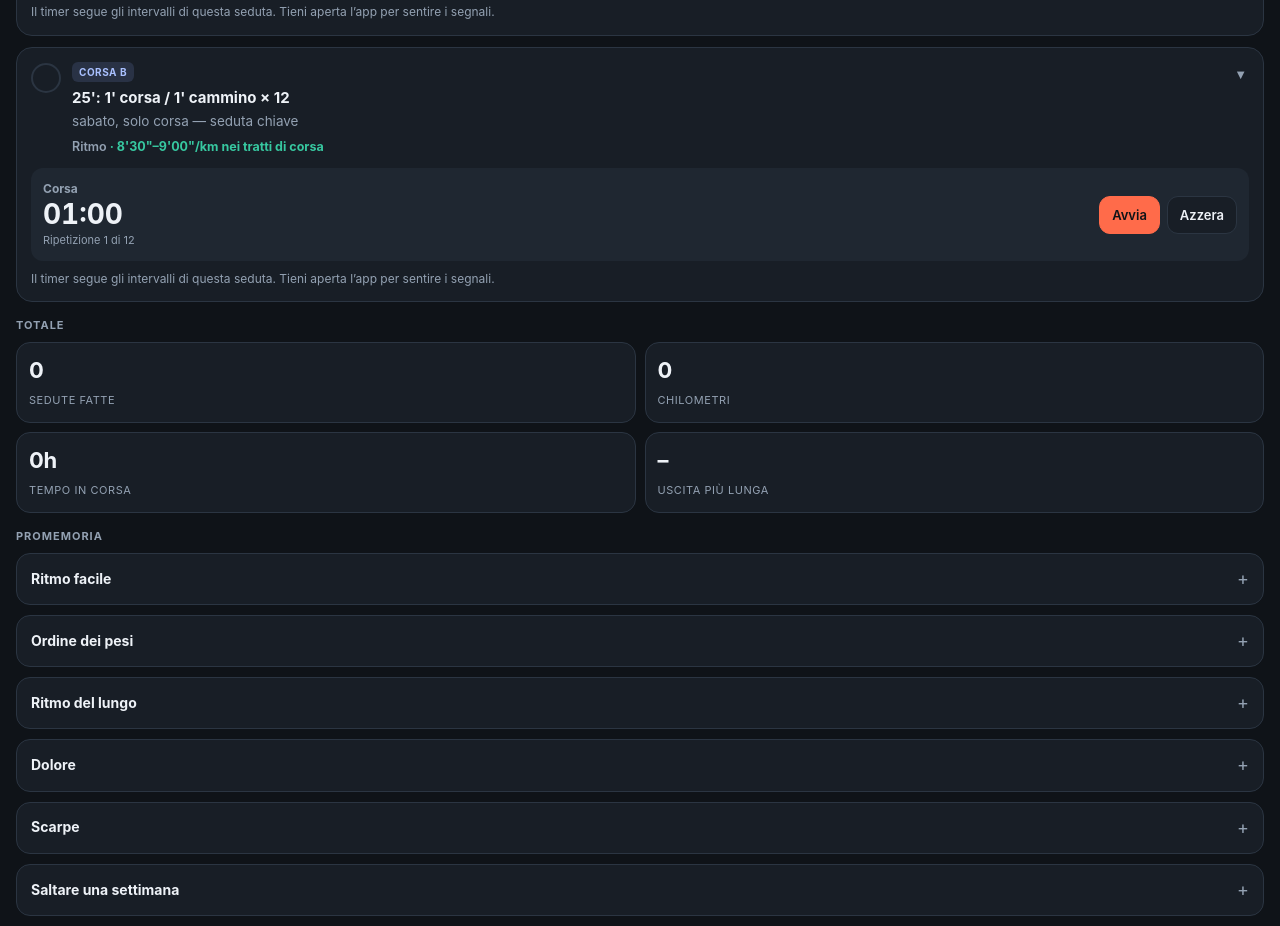
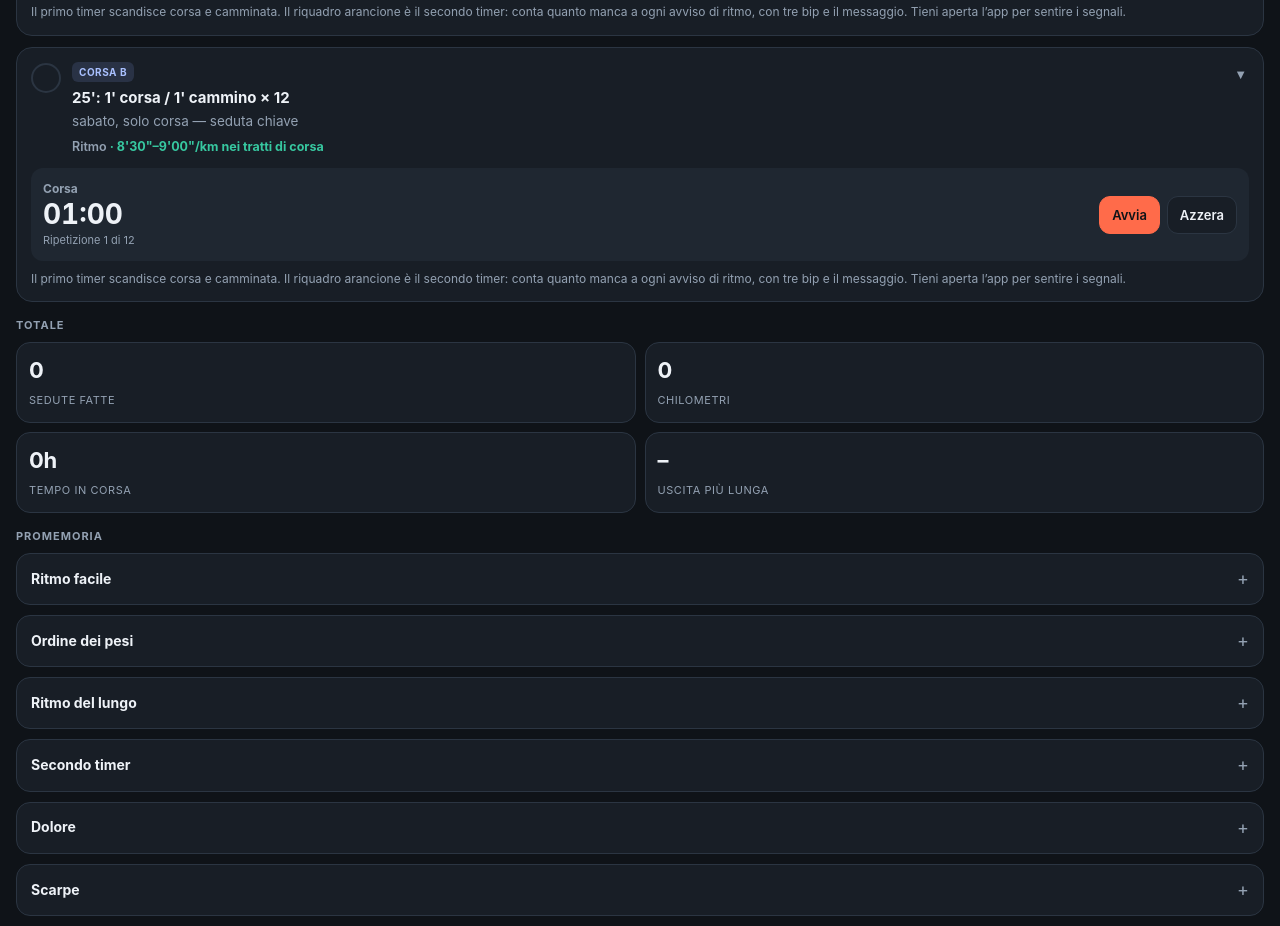
Before and after one commit to silviabooks/run-plan-10k, a plain HTML site: page index.html in a window 1280 px wide. Shown: the part 445-1371 px from the top of the page. Drawn offline with Linux system fonts and the light colour scheme.

Commit message:
Update README and implement interval timer alerts; increment cache version to v5

```diff
--- a/index.html
+++ b/index.html
@@ -111,6 +111,13 @@
   .timer-progress{font-size:11px;color:var(--dim);margin-top:3px}
   .timer-controls{display:flex;gap:7px;flex-wrap:wrap;justify-content:flex-end}
   .timer-controls .btn{flex:0 1 auto;min-width:0;padding:10px 12px}
+  .timer-alerts{margin-top:9px;padding:10px 12px;background:rgba(255,138,76,.07);border:1px solid rgba(255,138,76,.22);border-radius:11px}
+  .al-title{font-size:10.5px;letter-spacing:.07em;text-transform:uppercase;color:var(--dim);font-weight:700;margin-bottom:6px}
+  .al{display:flex;gap:9px;align-items:baseline;font-size:12.5px;line-height:1.4;padding:3px 0}
+  .al-t{font-variant-numeric:tabular-nums;font-weight:700;color:var(--accent2);min-width:44px}
+  .al-m{flex:1}
+  .al.fired .al-t{color:var(--dim)}
+  .al.fired .al-m{color:var(--dim);text-decoration:line-through;text-decoration-thickness:1px}
   @media(max-width:380px){
     .interval-timer{align-items:flex-start;flex-direction:column}
     .timer-controls{width:100%;justify-content:stretch}
@@ -204,6 +211,8 @@
       <br><br>
       <b>La settimana:</b> martedì corsa A (facile) + Giorno 1 · giovedì Giorno 2 · sabato corsa B (seduta chiave), da sola · domenica Giorno 3. Martedì corri quando preferisci, prima o dopo i pesi; il sabato è solo corsa.
       <br><br>
+      <b>Due timer.</b> Il primo scandisce corsa e camminata. Il secondo, nel riquadro arancione sotto, conta quanto manca a ogni cambio di ritmo previsto dalla seduta (per esempio «ultimi 3 km: alza a 6'50"»). Si avvia insieme al primo e suona tre volte quando è il momento.
+      <br><br>
       <b>Checkpoint settimana 6:</b> 45' continuo. <b>Settimana 12 (sabato):</b> test 5 km — sotto 30' sei in linea per l'ora. Con due sedute a settimana il volume conta più della velocità: il lavoro di qualità sta negli ultimi chilometri della corsa lunga.
     </div>
   </details>
@@ -231,60 +240,466 @@
 
 <script>
 const PLAN = [
- {w:1,b:1,s:[
-   {k:'A',p:'8\'30"–9\'00"/km nei tratti di corsa',t:'20\': 1\' corsa / 1\' cammino × 10',interval:{run:60,walk:60,repeats:10}},
-   {k:'B',p:'8\'30"–9\'00"/km nei tratti di corsa',t:'25\': 1\' corsa / 1\' cammino × 12',interval:{run:60,walk:60,repeats:12}}]},
- {w:2,b:1,s:[
-   {k:'A',p:'8\'30"–9\'00"/km nei tratti di corsa',t:'25\': 2\' corsa / 1\' cammino × 8',interval:{run:120,walk:60,repeats:8}},
-   {k:'B',p:'8\'30"–9\'00"/km nei tratti di corsa',t:'30\': 2\' corsa / 1\' cammino × 10',interval:{run:120,walk:60,repeats:10}}]},
- {w:3,b:1,s:[
-   {k:'A',p:'8\'30"–9\'00"/km nei tratti di corsa',t:'28\': 3\' corsa / 1\' cammino × 7',interval:{run:180,walk:60,repeats:7}},
-   {k:'B',p:'8\'30"–9\'00"/km nei tratti di corsa',t:'35\': 3\' corsa / 1\' cammino × 9',interval:{run:180,walk:60,repeats:9}}]},
- {w:4,b:1,s:[
-   {k:'A',p:'8\'30"–9\'00"/km, senza forzare',t:'25\' facile, con qualche pausa di cammino',tag:'scarico',interval:{continuous:25*60}},
-   {k:'B',p:'8\'30"–9\'00"/km',t:'30\': 2\' corsa / 1\' cammino × 10',interval:{run:120,walk:60,repeats:10}}]},
- {w:5,b:1,s:[
-   {k:'A',p:'8\'30"–9\'00"/km',t:'30\' corsa continua facile',interval:{continuous:30*60}},
-   {k:'B',p:'8\'30"–9\'00"/km',t:'40\' continuo — concessi 2\' di cammino',interval:{continuous:40*60}}]},
- {w:6,b:1,s:[
-   {k:'A',p:'8\'30"–9\'00"/km',t:'30\' corsa continua facile',interval:{continuous:30*60}},
-   {k:'B',p:'8\'30"–9\'00"/km',t:'45\' corsa continua — circa 5 km',tag:'test',interval:{continuous:45*60}}]},
- {w:7,b:2,s:[
-   {k:'A',p:'8\'30"–9\'00"/km',t:'30\' facile',interval:{continuous:30*60}},
-   {k:'B',p:'8\'30"–9\'00"/km',t:'50\' facile — circa 6 km',interval:{continuous:50*60}}]},
- {w:8,b:2,s:[
-   {k:'A',p:'8\'30"–9\'00"/km',t:'32\' facile',interval:{continuous:32*60}},
-   {k:'B',p:'8\'30"–9\'00"/km · ultimo km a 7\'00"',t:'55\' facile — circa 6,5 km, con l\'ultimo km un po\' più svelto',interval:{continuous:55*60}}]},
- {w:9,b:2,s:[
-   {k:'A',p:'8\'30"–9\'00"/km',t:'32\' facile',interval:{continuous:32*60}},
-   {k:'B',p:'8\'30"–9\'00"/km',t:'60\' facile — circa 7 km',interval:{continuous:60*60}}]},
- {w:10,b:2,s:[
-   {k:'A',p:'8\'30"–9\'00"/km',t:'25\' facile',tag:'scarico',interval:{continuous:25*60}},
-   {k:'B',p:'8\'30"–9\'00"/km',t:'40\' facile',interval:{continuous:40*60}}]},
- {w:11,b:2,s:[
-   {k:'A',p:'8\'30"–9\'00"/km · le 4 × 20" quasi a tutta',t:'30\' facile + 4 × 20" veloci',interval:{continuous:30*60}},
-   {k:'B',p:'8\'30"–9\'00"/km · ultimi 2 km a 7\'00"–7\'10"',t:'65\' — circa 7,5 km, con gli ultimi 2 km moderati',interval:{continuous:65*60}}]},
- {w:12,b:2,s:[
-   {k:'A',p:'8\'30"–9\'00"/km',t:'25\' facile',interval:{continuous:25*60}},
-   {k:'B',p:'test: parti a 7\'00", chiudi a 6\'30"',t:'Test 5 km a tutta, dopo 12\' di riscaldamento',tag:'test'}]},
- {w:13,b:3,s:[
-   {k:'A',p:'8\'15"–8\'45"/km',t:'30\' facile',interval:{continuous:30*60}},
-   {k:'B',p:'facile 8\'30" · ultimi 3 km a 6\'50"',t:'70\' — circa 8,5 km, con gli ultimi 3 km a ritmo moderato',interval:{continuous:70*60}}]},
- {w:14,b:3,s:[
-   {k:'A',p:'8\'15"–8\'45"/km',t:'30\' facile',interval:{continuous:30*60}},
-   {k:'B',p:'facile 8\'30" · 2 × 10\' a 6\'45"',t:'75\' con 2 × 10\' a 6\'45", 3\' facile in mezzo',interval:{continuous:75*60}}]},
- {w:15,b:3,s:[
-   {k:'A',p:'8\'15"–8\'45"/km',t:'30\' facile',interval:{continuous:30*60}},
-   {k:'B',p:'8\'15"–8\'45"/km',t:'75\' facile — circa 9 km',interval:{continuous:75*60}}]},
- {w:16,b:3,s:[
-   {k:'A',p:'8\'15"–8\'45"/km',t:'25\' facile',tag:'scarico',interval:{continuous:25*60}},
-   {k:'B',p:'8\'15"–8\'45"/km',t:'50\' facile',interval:{continuous:50*60}}]},
- {w:17,b:3,s:[
-   {k:'A',p:'8\'15"–8\'45"/km · le 4 × 20" quasi a tutta',t:'25\' facile + 4 × 20" veloci',interval:{continuous:25*60}},
-   {k:'B',p:'facile 8\'30" · ultimi 3 km a 6\'20"–6\'30"',t:'60\' — circa 7 km, con gli ultimi 3 km a ritmo gara',interval:{continuous:60*60}}]},
- {w:18,b:3,s:[
-   {k:'A',p:'8\'30"–9\'00"/km · le 4 × 20" quasi a tutta',t:'20\' facile + 4 × 20" veloci',interval:{continuous:20*60}},
-   {k:'B',p:'parti a 6\'10" e chiudi a 5\'50"',t:'10 km — parti a 6\'10", chiudi a 5\'50"',tag:'test'}]}
+ {
+  "w": 1,
+  "b": 1,
+  "s": [
+   {
+    "k": "A",
+    "p": "8'30\"–9'00\"/km nei tratti di corsa",
+    "t": "20': 1' corsa / 1' cammino × 10",
+    "interval": {
+     "run": 60,
+     "walk": 60,
+     "repeats": 10
+    }
+   },
+   {
+    "k": "B",
+    "p": "8'30\"–9'00\"/km nei tratti di corsa",
+    "t": "25': 1' corsa / 1' cammino × 12",
+    "interval": {
+     "run": 60,
+     "walk": 60,
+     "repeats": 12
+    }
+   }
+  ]
+ },
+ {
+  "w": 2,
+  "b": 1,
+  "s": [
+   {
+    "k": "A",
+    "p": "8'30\"–9'00\"/km nei tratti di corsa",
+    "t": "25': 2' corsa / 1' cammino × 8",
+    "interval": {
+     "run": 120,
+     "walk": 60,
+     "repeats": 8
+    }
+   },
+   {
+    "k": "B",
+    "p": "8'30\"–9'00\"/km nei tratti di corsa",
+    "t": "30': 2' corsa / 1' cammino × 10",
+    "interval": {
+     "run": 120,
+     "walk": 60,
+     "repeats": 10
+    }
+   }
+  ]
+ },
+ {
+  "w": 3,
+  "b": 1,
+  "s": [
+   {
+    "k": "A",
+    "p": "8'30\"–9'00\"/km nei tratti di corsa",
+    "t": "28': 3' corsa / 1' cammino × 7",
+    "interval": {
+     "run": 180,
+     "walk": 60,
+     "repeats": 7
+    }
+   },
+   {
+    "k": "B",
+    "p": "8'30\"–9'00\"/km nei tratti di corsa",
+    "t": "35': 3' corsa / 1' cammino × 9",
+    "interval": {
+     "run": 180,
+     "walk": 60,
+     "repeats": 9
+    }
+   }
+  ]
+ },
+ {
+  "w": 4,
+  "b": 1,
+  "s": [
+   {
+    "k": "A",
+    "p": "8'30\"–9'00\"/km, senza forzare",
+    "t": "25' facile, con qualche pausa di cammino",
+    "tag": "scarico",
+    "interval": {
+     "continuous": 1500
+    }
+   },
+   {
+    "k": "B",
+    "p": "8'30\"–9'00\"/km",
+    "t": "30': 2' corsa / 1' cammino × 10",
+    "interval": {
+     "run": 120,
+     "walk": 60,
+     "repeats": 10
+    }
+   }
+  ]
+ },
+ {
+  "w": 5,
+  "b": 1,
+  "s": [
+   {
+    "k": "A",
+    "p": "8'30\"–9'00\"/km",
+    "t": "30' corsa continua facile",
+    "interval": {
+     "continuous": 1800
+    }
+   },
+   {
+    "k": "B",
+    "p": "8'30\"–9'00\"/km",
+    "t": "40' continuo — concessi 2' di cammino",
+    "interval": {
+     "continuous": 2400
+    },
+    "alert": {
+     "at": 1500,
+     "msg": "Se serve, 2' di cammino: poi riparti."
+    }
+   }
+  ]
+ },
+ {
+  "w": 6,
+  "b": 1,
+  "s": [
+   {
+    "k": "A",
+    "p": "8'30\"–9'00\"/km",
+    "t": "30' corsa continua facile",
+    "interval": {
+     "continuous": 1800
+    }
+   },
+   {
+    "k": "B",
+    "p": "8'30\"–9'00\"/km",
+    "t": "45' corsa continua — circa 5 km",
+    "tag": "test",
+    "interval": {
+     "continuous": 2700
+    },
+    "alert": {
+     "at": 1800,
+     "msg": "30': se il fiato regge continua, altrimenti chiudi qui. Va bene lo stesso."
+    }
+   }
+  ]
+ },
+ {
+  "w": 7,
+  "b": 2,
+  "s": [
+   {
+    "k": "A",
+    "p": "8'30\"–9'00\"/km",
+    "t": "30' facile",
+    "interval": {
+     "continuous": 1800
+    }
+   },
+   {
+    "k": "B",
+    "p": "8'30\"–9'00\"/km",
+    "t": "50' facile — circa 6 km",
+    "interval": {
+     "continuous": 3000
+    },
+    "alert": {
+     "at": 1800,
+     "msg": "Metà seduta: se non riesci a parlare, rallenta."
+    }
+   }
+  ]
+ },
+ {
+  "w": 8,
+  "b": 2,
+  "s": [
+   {
+    "k": "A",
+    "p": "8'30\"–9'00\"/km",
+    "t": "32' facile",
+    "interval": {
+     "continuous": 1920
+    }
+   },
+   {
+    "k": "B",
+    "p": "8'30\"–9'00\"/km · ultimo km a 7'00\"",
+    "t": "55' facile — circa 6,5 km, con l'ultimo km un po' più svelto",
+    "interval": {
+     "continuous": 3300
+    },
+    "alert": {
+     "at": 2880,
+     "msg": "Ultimo km: alza a 7'00\"/km."
+    }
+   }
+  ]
+ },
+ {
+  "w": 9,
+  "b": 2,
+  "s": [
+   {
+    "k": "A",
+    "p": "8'30\"–9'00\"/km",
+    "t": "32' facile",
+    "interval": {
+     "continuous": 1920
+    }
+   },
+   {
+    "k": "B",
+    "p": "8'30\"–9'00\"/km",
+    "t": "60' facile — circa 7 km",
+    "interval": {
+     "continuous": 3600
+    },
+    "alert": {
+     "at": 1800,
+     "msg": "Metà seduta: controlla il fiato, non l'orologio."
+    }
+   }
+  ]
+ },
+ {
+  "w": 10,
+  "b": 2,
+  "s": [
+   {
+    "k": "A",
+    "p": "8'30\"–9'00\"/km",
+    "t": "25' facile",
+    "tag": "scarico",
+    "interval": {
+     "continuous": 1500
+    }
+   },
+   {
+    "k": "B",
+    "p": "8'30\"–9'00\"/km",
+    "t": "40' facile",
+    "interval": {
+     "continuous": 2400
+    }
+   }
+  ]
+ },
+ {
+  "w": 11,
+  "b": 2,
+  "s": [
+   {
+    "k": "A",
+    "p": "8'30\"–9'00\"/km · le 4 × 20\" quasi a tutta",
+    "t": "30' facile + 4 × 20\" veloci",
+    "interval": {
+     "continuous": 1800
+    },
+    "alert": {
+     "at": 1500,
+     "msg": "4 × 20\" veloci, 60\" di cammino tra una e l'altra."
+    }
+   },
+   {
+    "k": "B",
+    "p": "8'30\"–9'00\"/km · ultimi 2 km a 7'00\"–7'10\"",
+    "t": "65' — circa 7,5 km, con gli ultimi 2 km moderati",
+    "interval": {
+     "continuous": 3900
+    },
+    "alert": {
+     "at": 3060,
+     "msg": "Ultimi 2 km: alza a 7'00\"–7'10\"/km."
+    }
+   }
+  ]
+ },
+ {
+  "w": 12,
+  "b": 2,
+  "s": [
+   {
+    "k": "A",
+    "p": "8'30\"–9'00\"/km",
+    "t": "25' facile",
+    "interval": {
+     "continuous": 1500
+    }
+   },
+   {
+    "k": "B",
+    "p": "test: parti a 7'00\", chiudi a 6'30\"",
+    "t": "Test 5 km a tutta, dopo 12' di riscaldamento",
+    "tag": "test"
+   }
+  ]
+ },
+ {
+  "w": 13,
+  "b": 3,
+  "s": [
+   {
+    "k": "A",
+    "p": "8'15\"–8'45\"/km",
+    "t": "30' facile",
+    "interval": {
+     "continuous": 1800
+    }
+   },
+   {
+    "k": "B",
+    "p": "facile 8'30\" · ultimi 3 km a 6'50\"",
+    "t": "70' — circa 8,5 km, con gli ultimi 3 km a ritmo moderato",
+    "interval": {
+     "continuous": 4200
+    },
+    "alert": {
+     "at": 2940,
+     "msg": "Ultimi 3 km: alza a 6'50\"/km."
+    }
+   }
+  ]
+ },
+ {
+  "w": 14,
+  "b": 3,
+  "s": [
+   {
+    "k": "A",
+    "p": "8'15\"–8'45\"/km",
+    "t": "30' facile",
+    "interval": {
+     "continuous": 1800
+    }
+   },
+   {
+    "k": "B",
+    "p": "facile 8'30\" · 2 × 10' a 6'45\"",
+    "t": "75' con 2 × 10' a 6'45\", 3' facile in mezzo",
+    "interval": {
+     "continuous": 4500
+    },
+    "alert": [
+     {
+      "at": 1500,
+      "msg": "Primo blocco: 10' a 6'45\"/km."
+     },
+     {
+      "at": 2280,
+      "msg": "Secondo blocco: 10' a 6'45\"/km."
+     }
+    ]
+   }
+  ]
+ },
+ {
+  "w": 15,
+  "b": 3,
+  "s": [
+   {
+    "k": "A",
+    "p": "8'15\"–8'45\"/km",
+    "t": "30' facile",
+    "interval": {
+     "continuous": 1800
+    }
+   },
+   {
+    "k": "B",
+    "p": "8'15\"–8'45\"/km",
+    "t": "75' facile — circa 9 km",
+    "interval": {
+     "continuous": 4500
+    },
+    "alert": {
+     "at": 2220,
+     "msg": "Metà seduta: facile, devi poter parlare."
+    }
+   }
+  ]
+ },
+ {
+  "w": 16,
+  "b": 3,
+  "s": [
+   {
+    "k": "A",
+    "p": "8'15\"–8'45\"/km",
+    "t": "25' facile",
+    "tag": "scarico",
+    "interval": {
+     "continuous": 1500
+    }
+   },
+   {
+    "k": "B",
+    "p": "8'15\"–8'45\"/km",
+    "t": "50' facile",
+    "interval": {
+     "continuous": 3000
+    }
+   }
+  ]
+ },
+ {
+  "w": 17,
+  "b": 3,
+  "s": [
+   {
+    "k": "A",
+    "p": "8'15\"–8'45\"/km · le 4 × 20\" quasi a tutta",
+    "t": "25' facile + 4 × 20\" veloci",
+    "interval": {
+     "continuous": 1500
+    }
+   },
+   {
+    "k": "B",
+    "p": "facile 8'30\" · ultimi 3 km a 6'20\"–6'30\"",
+    "t": "60' — circa 7 km, con gli ultimi 3 km a ritmo gara",
+    "interval": {
+     "continuous": 3600
+    },
+    "alert": {
+     "at": 2460,
+     "msg": "Ultimi 3 km: alza a 6'20\"–6'30\"/km."
+    }
+   }
+  ]
+ },
+ {
+  "w": 18,
+  "b": 3,
+  "s": [
+   {
+    "k": "A",
+    "p": "8'30\"–9'00\"/km · le 4 × 20\" quasi a tutta",
+    "t": "20' facile + 4 × 20\" veloci",
+    "interval": {
+     "continuous": 1200
+    }
+   },
+   {
+    "k": "B",
+    "p": "parti a 6'10\" e chiudi a 5'50\"",
+    "t": "10 km — parti a 6'10\", chiudi a 5'50\"",
+    "tag": "test"
+   }
+  ]
+ }
 ];
 
 const DAYS = {A:'martedì + Giorno 1 — facile', B:'sabato, solo corsa — seduta chiave'};
@@ -406,7 +821,7 @@ function playTimerSound(count){
   }
 }
 
-function timerMarkup(id,interval){
+function timerMarkup(id,interval,alerts){
   const steps = timerSteps(interval);
   const total = steps.reduce((sum,step)=>sum+step.duration,0);
   const current = intervalTimer && intervalTimer.id===id ? intervalTimer : null;
@@ -421,6 +836,17 @@ function timerMarkup(id,interval){
   const label = current && current.running ? 'Pausa' :
     current && !position.done && elapsed>0 ? 'Riprendi' :
       position.done ? 'Ricomincia' : 'Avvia';
+  const alist = alerts || [];
+  const fired = current ? (current.fired||[]) : [];
+  const alertsHtml = alist.length ? '<div class="timer-alerts" data-timer-alerts="'+id+'">'
+    + '<div class="al-title">Avvisi di ritmo</div>'
+    + alist.map((a,i)=>{
+        const isFired = fired.indexOf(i)>=0 || elapsed>=a.at;
+        return '<div class="al'+(isFired?' fired':'')+'" data-al="'+i+'">'
+          + '<span class="al-t">'+(isFired?'fatto':fmtTimer(Math.max(0,a.at-elapsed)))+'</span>'
+          + '<span class="al-m">'+a.msg+'</span></div>';
+      }).join('')
+    + '</div>' : '';
   return '<div class="interval-timer" role="group" aria-label="Timer corsa e camminata">'
     +'<div><div class="timer-phase" data-timer-phase="'+id+'" aria-live="polite">'+phase+'</div>'
     +'<div class="timer-readout" data-timer-readout="'+id+'">'+readout+'</div>'
@@ -429,7 +855,8 @@ function timerMarkup(id,interval){
     +'<button type="button" class="btn pri" data-timer-toggle="'+id+'">'+label+'</button>'
     +'<button type="button" class="btn" data-timer-reset="'+id+'">Azzera</button>'
     +'</div></div>'
-    +'<div class="hint">Il timer segue gli intervalli di questa seduta. Tieni aperta l’app per sentire i segnali.</div>';
+    + alertsHtml
+    +'<div class="hint">Il primo timer scandisce corsa e camminata. Il riquadro arancione &egrave; il secondo timer: conta quanto manca a ogni avviso di ritmo, con tre bip e il messaggio. Tieni aperta l&rsquo;app per sentire i segnali.</div>';
 }
 
 function updateTimerDisplay(){
@@ -450,6 +877,18 @@ function updateTimerDisplay(){
   document.querySelectorAll('[data-timer-phase="'+intervalTimer.id+'"]').forEach(el=>el.textContent=phase);
   document.querySelectorAll('[data-timer-readout="'+intervalTimer.id+'"]').forEach(el=>el.textContent=readout);
   document.querySelectorAll('[data-timer-progress="'+intervalTimer.id+'"]').forEach(el=>el.textContent=progress);
+  (workout.alert||[]).forEach((a,i)=>{
+    if(!(intervalTimer.fired||[]).includes(i) && elapsed>=a.at){
+      intervalTimer.fired.push(i);
+      if(intervalTimer.running){ playTimerSound(3); toast('\u23f1 '+a.msg); }
+    }
+    const isFired = (intervalTimer.fired||[]).indexOf(i)>=0;
+    document.querySelectorAll('[data-timer-alerts="'+intervalTimer.id+'"] [data-al="'+i+'"]').forEach(box=>{
+      box.classList.toggle('fired',isFired);
+      const t = box.querySelector('.al-t');
+      if(t) t.textContent = isFired ? 'fatto' : fmtTimer(Math.max(0,a.at-elapsed));
+    });
+  });
   document.querySelectorAll('[data-timer-toggle="'+intervalTimer.id+'"]').forEach(el=>{
     el.textContent = intervalTimer.running ? 'Pausa' :
       position.done ? 'Ricomincia' : elapsed>0 ? 'Riprendi' : 'Avvia';
@@ -483,8 +922,9 @@ function toggleIntervalTimer(id,interval){
   if(intervalTimer && intervalTimer.id===id && timerPosition(timerElapsed(),timerSteps(interval)).stepIndex===timerSteps(interval).length){
     intervalTimer.elapsed = 0;
     intervalTimer.stepIndex = 0;
+    intervalTimer.fired = [];
   }else if(!intervalTimer || intervalTimer.id!==id){
-    intervalTimer = {id,elapsed:0,stepIndex:0,running:false,startedAt:0};
+    intervalTimer = {id,elapsed:0,stepIndex:0,running:false,startedAt:0,fired:[]};
   }
   intervalTimer.startedAt = Date.now();
   intervalTimer.running = true;
@@ -501,6 +941,7 @@ function resetIntervalTimer(id){
   intervalTicker = null;
   intervalTimer.elapsed = 0;
   intervalTimer.stepIndex = 0;
+  intervalTimer.fired = [];
   intervalTimer.running = false;
   updateTimerDisplay();
 }
@@ -538,7 +979,7 @@ function renderPlan(){
     const timerWeek = parseInt(intervalTimer.id.split('-')[0],10);
     const timerKey = intervalTimer.id.split('-')[1];
     html += '<div class="card"><div class="name">Timer attivo · settimana '+timerWeek+' · Corsa '+timerKey+'</div>'
-      + timerMarkup(intervalTimer.id,PLAN.find(item=>item.w===timerWeek).s.find(item=>item.k===timerKey).interval)
+      + timerMarkup(intervalTimer.id,PLAN.find(item=>item.w===timerWeek).s.find(item=>item.k===timerKey).interval,PLAN.find(item=>item.w===timerWeek).s.find(item=>item.k===timerKey).alert)
       + '</div>';
   }
   bl.s.forEach(x=>{
@@ -566,7 +1007,7 @@ function renderPlan(){
       +   '</div>'
       +   '<button class="chev" data-chev="'+id+'">'+(isOpen?'▲':'▼')+'</button>'
       + '</div>'
-        + (x.interval ? timerMarkup(id,x.interval) : '')
+        + (x.interval ? timerMarkup(id,x.interval,x.alert) : '')
       + '<div class="log">'
       +   '<div class="grid">'
       +     '<div class="fld"><label>Distanza (km)</label><input inputmode="decimal" data-f="km" data-id="'+id+'" value="'+(d.km||'')+'" placeholder="es. 5,2"></div>'
@@ -675,6 +1116,7 @@ function renderRefs(){
     ['Ritmo facile','8\'30"–9\'00"/km, parlando in frasi intere. Il 70-80% dei km sta qui.'],
     ['Ordine dei pesi','Con due corse a settimana non devi correre prima dei pesi: martedì fai come preferisci. Il sabato è solo corsa.'],
     ['Ritmo del lungo','Deve crescere di settimana in settimana, non la velocità.'],
+    ['Secondo timer','Il riquadro arancione conta quanto manca a ogni cambio di ritmo: tre bip e il messaggio. Parte con il primo timer e si azzera con «Azzera».'],
     ['Dolore','Fastidio che passa = ok. Dolore che peggiora a ogni uscita = due giorni di stop.'],
     ['Scarpe','Oltre 600-700 km o 2 anni: cambiale prima del blocco 2.'],
     ['Saltare una settimana','Si riprende dalla stessa settimana, non da quella dopo.']
--- a/sw.js
+++ b/sw.js
@@ -1,4 +1,4 @@
-const CACHE = 'corsa10k-v4';
+const CACHE = 'corsa10k-v5';
 const ASSETS = ['./', './index.html', './manifest.webmanifest', './icon-192.png', './icon-512.png'];
 
 self.addEventListener('install', e => {
```
Also changed, not shown: 1 other file.
